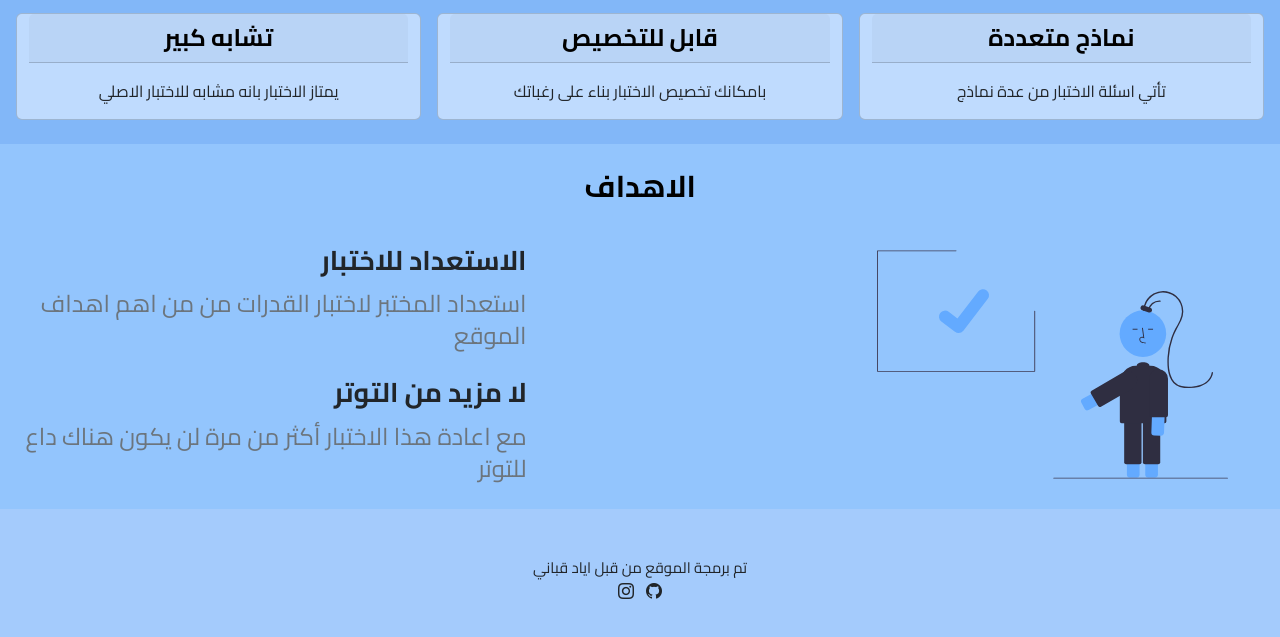
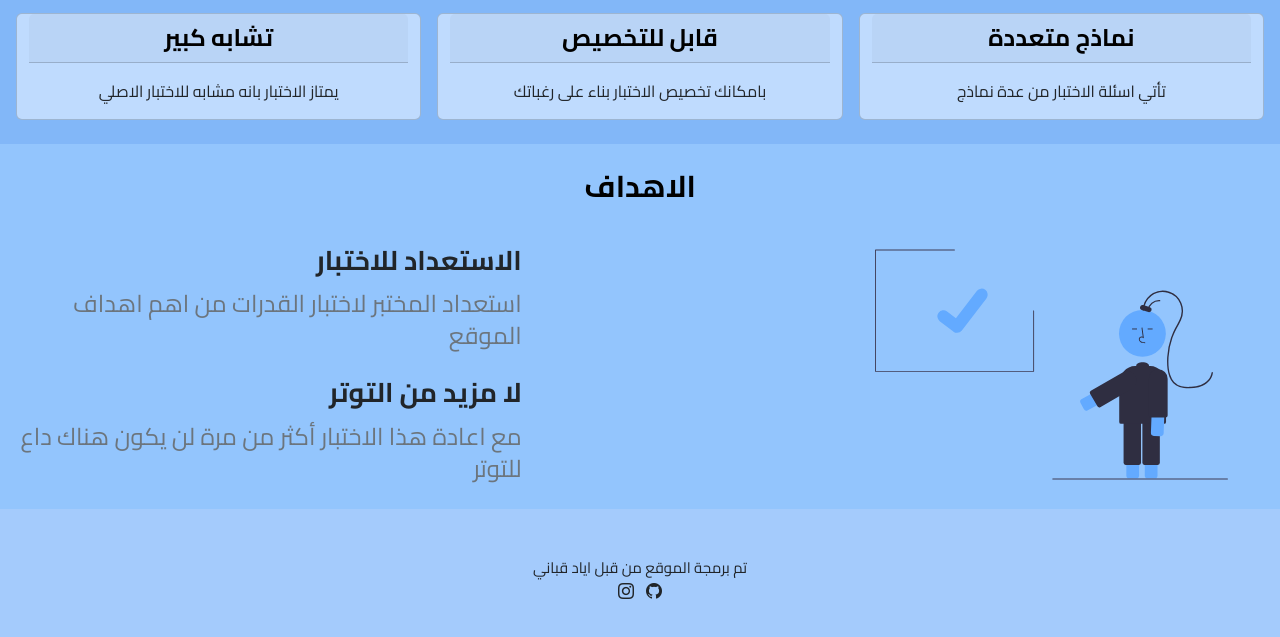
Before and after one commit to imi/qudurat-mo7wsab, a plain HTML site: page index.html in a window 1280 px wide. Shown: the part 936-1573 px from the top of the page. Drawn offline with nearby package versions, Linux system fonts and the light colour scheme.

Commit message:
Update index.html

```diff
--- a/index.html
+++ b/index.html
@@ -67,7 +67,7 @@
             <div>
               <div class="text-end space-y-3">
                 <h1 class="text-[27px] fw-bold lead text-nowrap">الاستعداد للاختبار</h1>
-                <p class="text-secondary text-2xl">استعداد المختبر لاختبار القدرات من من اهم اهداف الموقع</p>
+                <p class="text-secondary text-2xl">استعداد المختبر لاختبار القدرات من اهم اهداف الموقع</p>
               </div>
               <div class="text-end space-y-3 mt-4">
                 <h1 class="text-[27px] fw-bold lead text-nowrap">لا مزيد من التوتر</h1>
```
